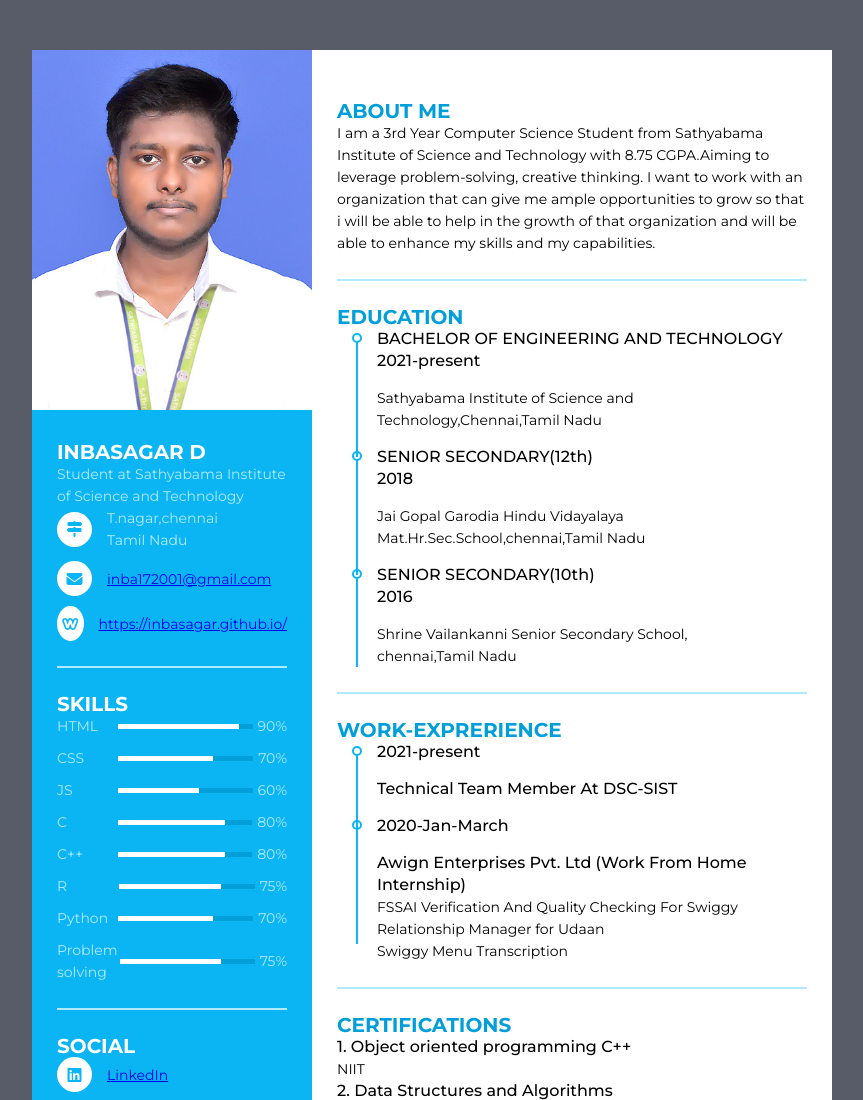
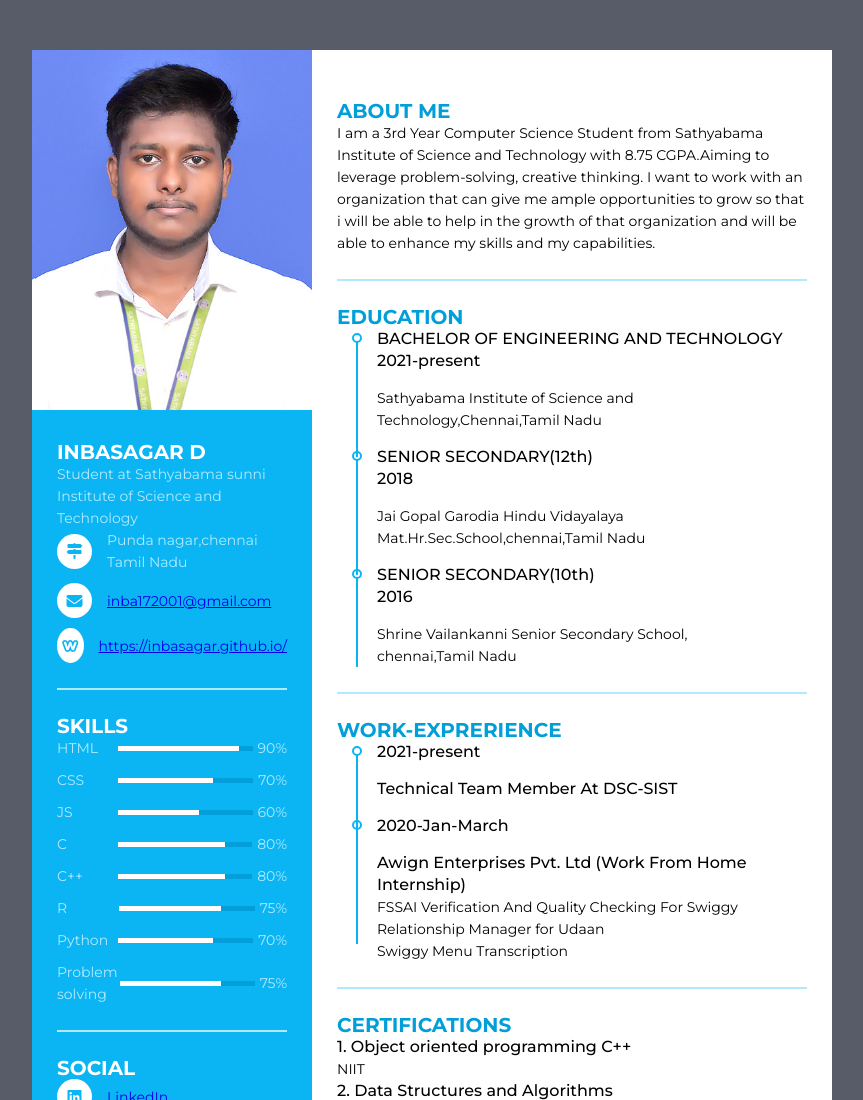
Before and after one commit to inbasagar/Inbasagar.github.io, a plain HTML site: page resume.html in a window 1280 px wide. Shown: the top 1100 px of the page, without its empty margins (208-1071 px from the left). Drawn offline with Linux system fonts and the light colour scheme.

Commit message:
Create resume.html

```diff
--- a/resume.html
+++ b/resume.html
@@ -17,13 +17,13 @@
             <div class="resume_item resume_info">
                 <div class="title">
                     <p class="bold">Inbasagar D</p>
-                    <p class="regular">Student at Sathyabama Institute of Science and Technology</p>
+                    <p class="regular">Student at Sathyabama sunni Institute of Science and Technology</p>
                 </div>
                 <ul>
                     <li>
                         <div class="icon"><i class="fas fa-map-signs"></i></div>
                         <div class="data">
-                            T.nagar,chennai<br/>Tamil Nadu
+                            Punda nagar,chennai<br/>Tamil Nadu
                         </div>
                     </li>
                     <li>
```
